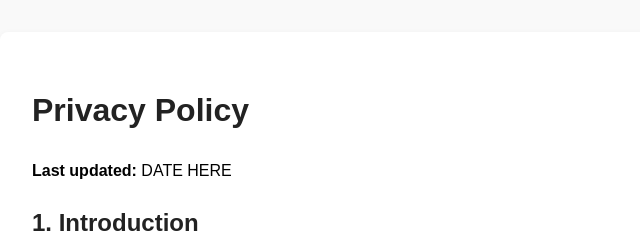
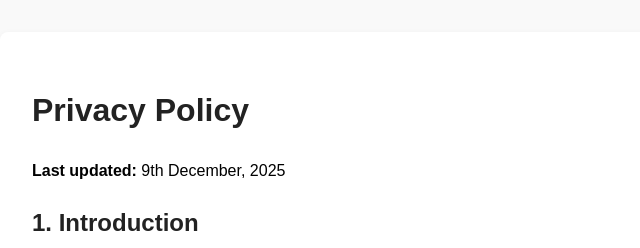
Before and after one commit to juliuskalume/sentirax-frotend, a plain HTML site: page privacy.html in a window 1280 px wide. Shown: the top 248 px of the page, 190-830 px from the left. Drawn offline with Linux system fonts and the light colour scheme.

Commit message:
Update privacy.html

```diff
--- a/privacy.html
+++ b/privacy.html
@@ -28,7 +28,7 @@
 <div class="card">
 
 <h1>Privacy Policy</h1>
-<p><strong>Last updated:</strong> DATE HERE</p>
+<p><strong>Last updated:</strong> 9th December, 2025</p>
 
 <h2>1. Introduction</h2>
 <p>
```
